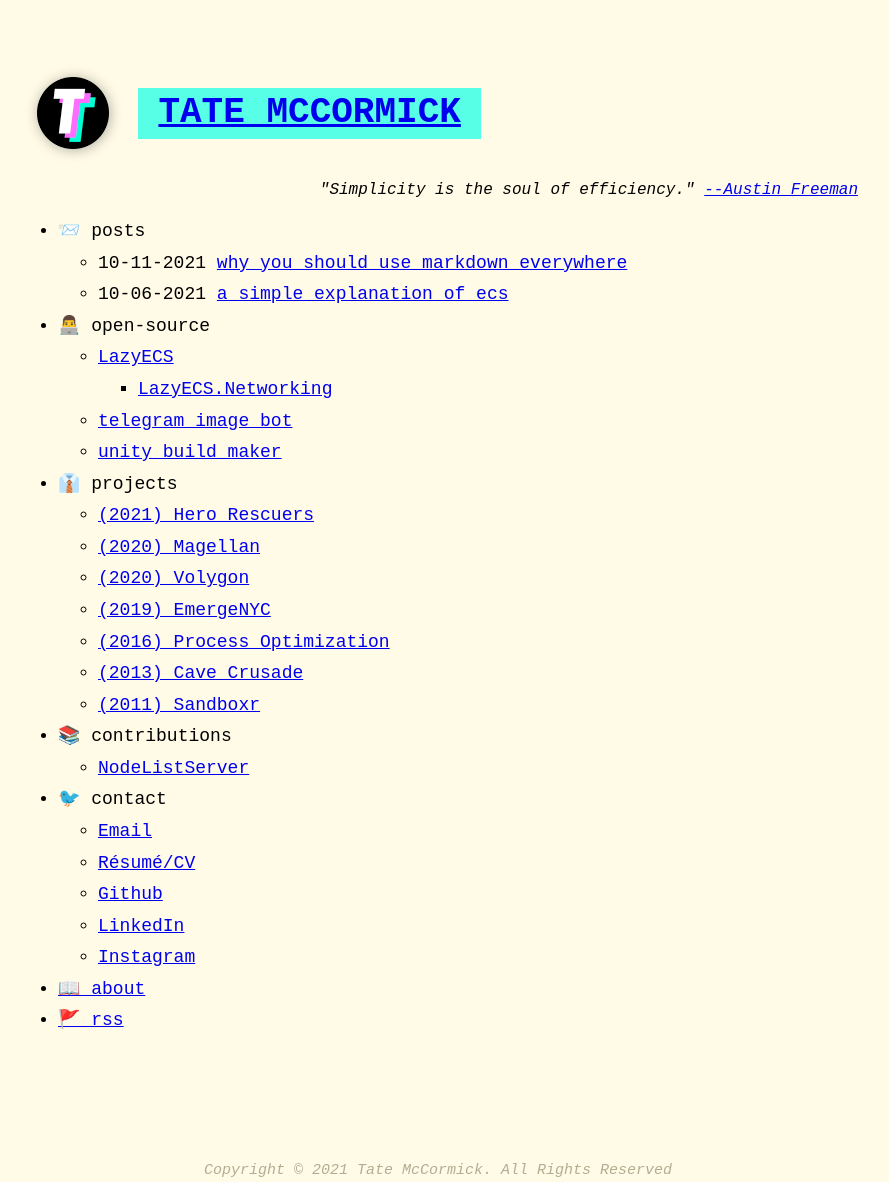
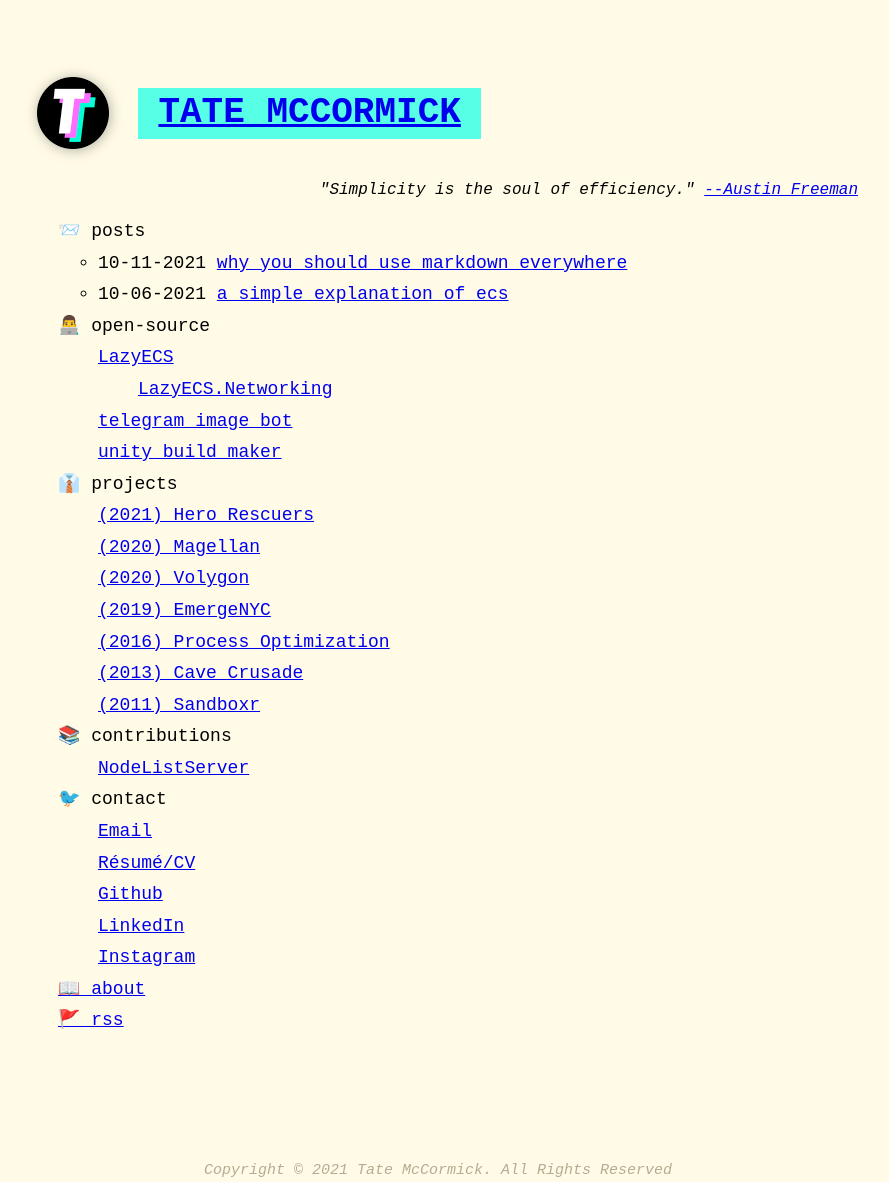
Before and after one commit to tatelax/tatelax.github.io, a Jekyll site: the page built from index.markdown, in a window 1280 px wide. Shown: the whole page, without its empty margins (202-1091 px from the left). Built offline with Jekyll 4.4.1, drawn with Linux system fonts in a browser that asks for light colours.

Commit message:
Update menu_item.html

```diff
--- a/_includes/menu_item.html
+++ b/_includes/menu_item.html
@@ -1,4 +1,4 @@
-<ul>
+<ul style="list-style-type: none;">
   {%-for item in include.collection-%}
     <li>
     {%- if item.url -%}
```
